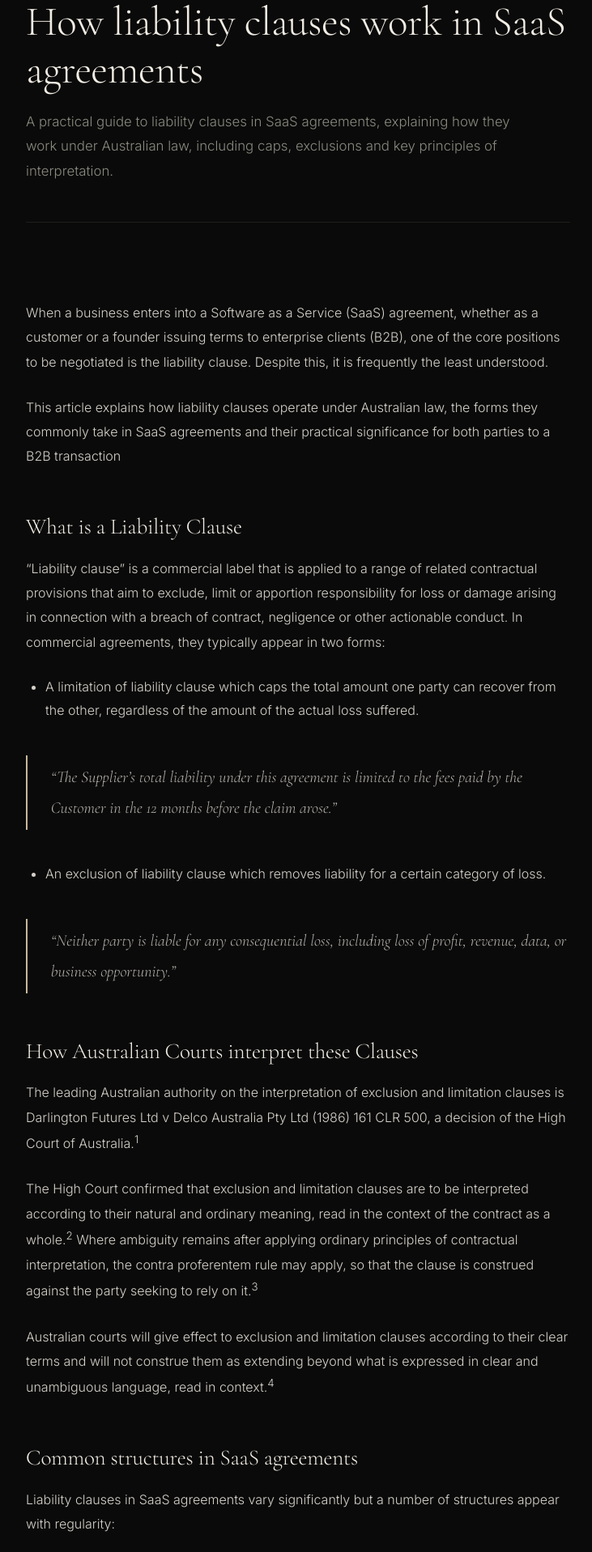
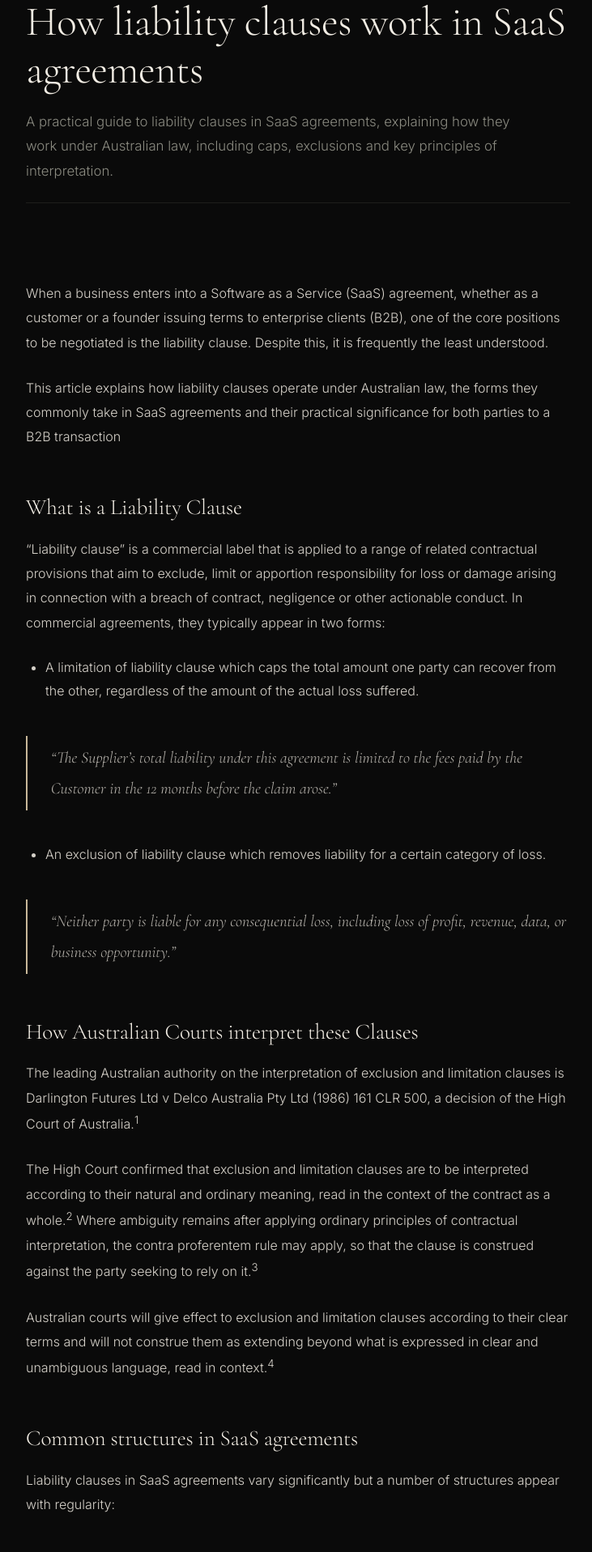
Before and after one commit to Syn-axe/solid-guacamole, a Jekyll site: the page built from _articles/how-liability-clauses-work-saas-agreements in SaaS agreements.md, in a window 1280 px wide. Shown: the part 337-2254 px from the top of the page at 81% size, without its empty margins (272-1003 px from the left). Built offline with Jekyll 4.4.1, drawn with Linux system fonts in a browser that asks for light colours.

Commit message:
Update article.html

```diff
--- a/_layouts/article.html
+++ b/_layouts/article.html
@@ -155,7 +155,7 @@
       color: var(--slate);
       line-height: 1.8;
       max-width: 600px;
-      margin-bottom: 3rem;
+      margin-bottom: 1.5rem;
     }
 
     .signal-rule { width: 100%; height: 1px; background: var(--border); }
```
